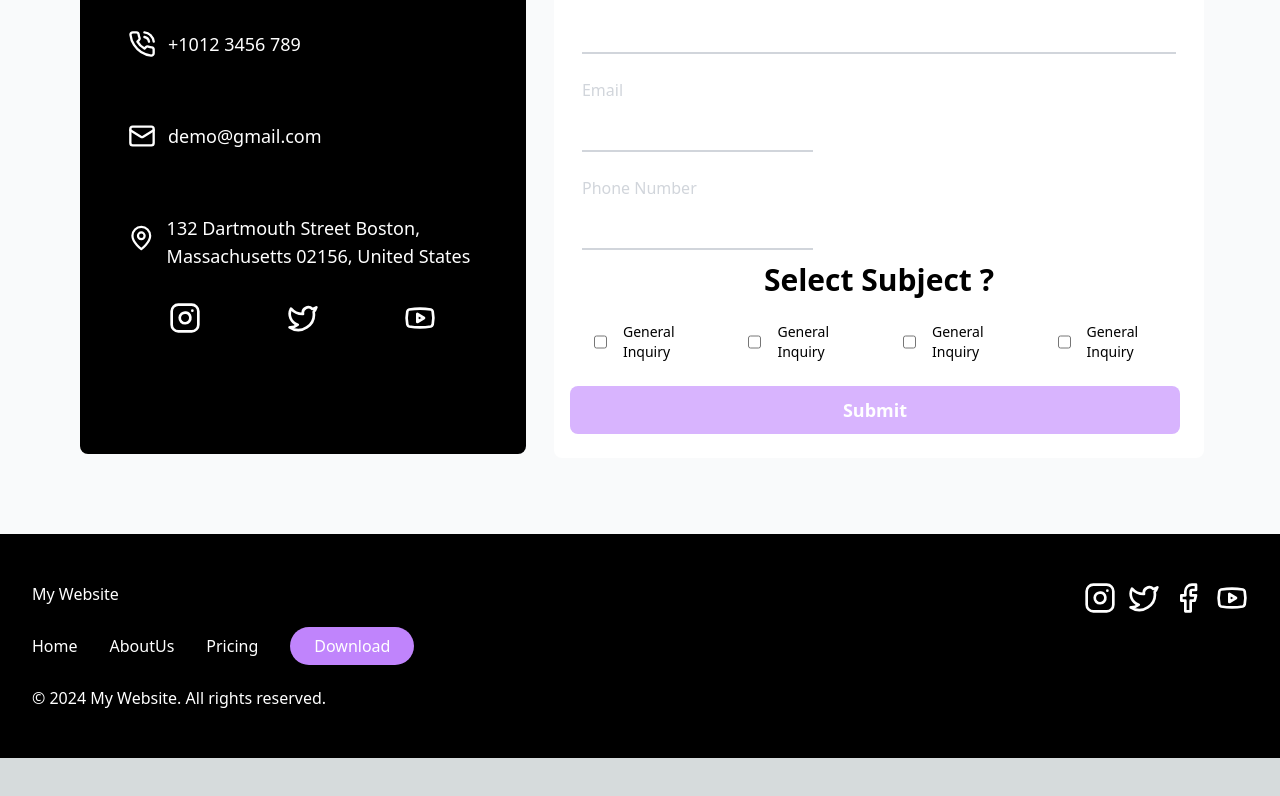
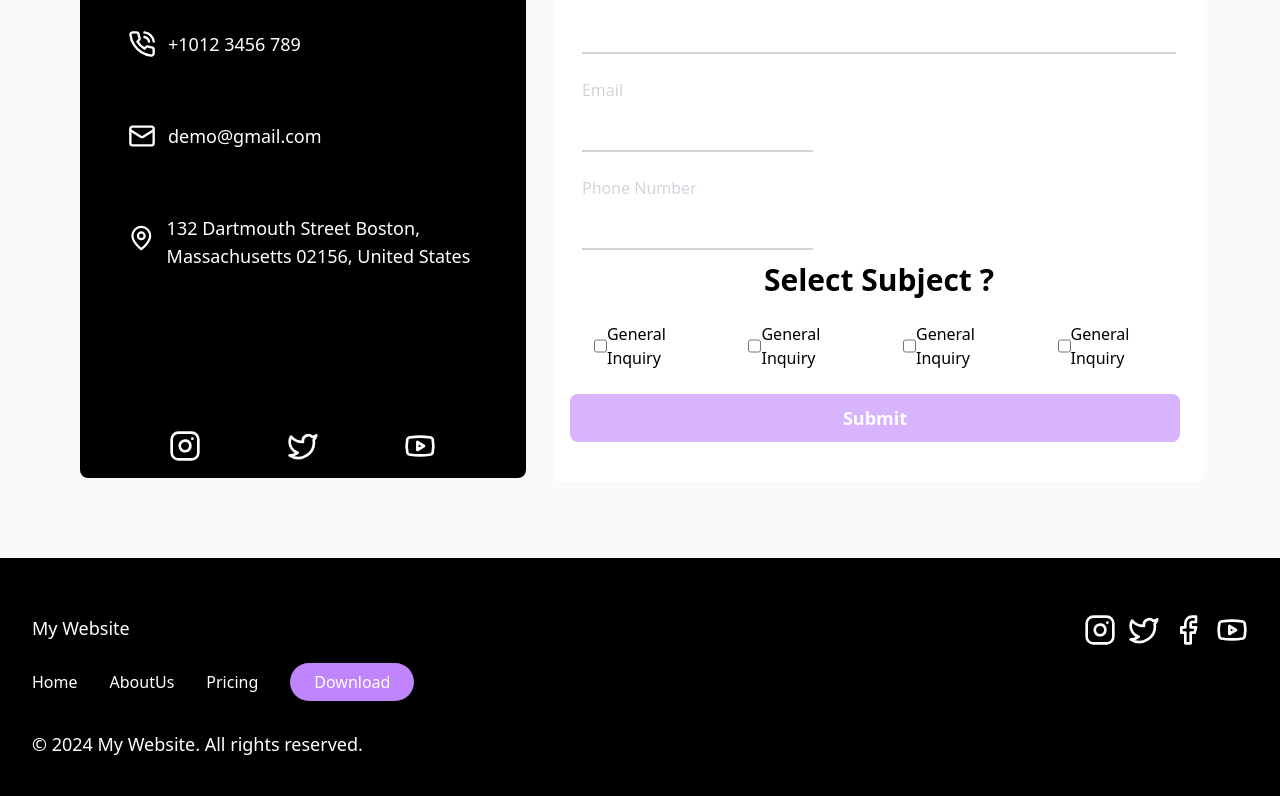
Before and after one commit to zeiq-co/anoop-project, a Next.js app: page /contact in a window 1280 px wide. Shown: the part 474-1270 px from the top of the page. Before the commit the page ends 1232 px from the top, so only its background shows below. Built offline with nearby package versions, Linux system fonts and the light colour scheme.

Commit message:
added changes to fonts, text sizes and padding+sizing

```diff
--- a/src/components/Checkbox.js
+++ b/src/components/Checkbox.js
@@ -1,11 +1,12 @@
-export default function Checkbox (){
+export default function Checkbox () {
     return(
     <div>
         <div className='flex flex-row m-3'>
           <div className='flex flex-row  m-3'>
-            <input type="checkbox" className='flex flex-row pr-4' />
-            <p className=' font-light text-sm pl-4'>General Inquiry</p>
+            <input type="checkbox" className='flex flex-row' />
+            <p className=' font-light'> General Inquiry </p>
             </div>
         </div>
-      </div>)
+      </div>
+      );
 }
--- a/src/pages/contact.jsx
+++ b/src/pages/contact.jsx
@@ -42,7 +42,7 @@ export default function Home() {
             <MapPin size={48} />
             <p className='text-lg'> 132 Dartmouth Street Boston, Massachusetts 02156, United States </p>
           </div>
-          <div className='flex flex-row space-x-3 justify-evenly'>
+          <div className='flex flex-row space-x-3 justify-evenly pt-32'>
           <Instagram size={32} color='white' />
           <Twitter size={32} color='white' />
           <Youtube size={32} color='white' />
@@ -88,11 +88,11 @@ export default function Home() {
       {/* Footer */}
       <div className='flex flex-row justify-between bg-black p-8'>
         <div className='space-y-3 text-white'>
-          <h4 className='text-white pt-4 pb-4'>My Website</h4>
+          <h3 className='text-white pt-6 pb-4 text-lg'>My Website</h3>
           <Nav />
-          <p className='text-white pt-4 pb-4'>© 2024 My Website. All rights reserved.</p>
+          <p className='text-white pt-6 pb-4 text-lg'>© 2024 My Website. All rights reserved.</p>
         </div>
-        <div className='flex flex-row space-x-3 pt-4 pb-4'>
+        <div className='flex flex-row space-x-3 pt-6 pb-4'>
           <Instagram size={32} color='white' />
           <Twitter size={32} color='white' />
           <Facebook size={32} color='white' />
```
